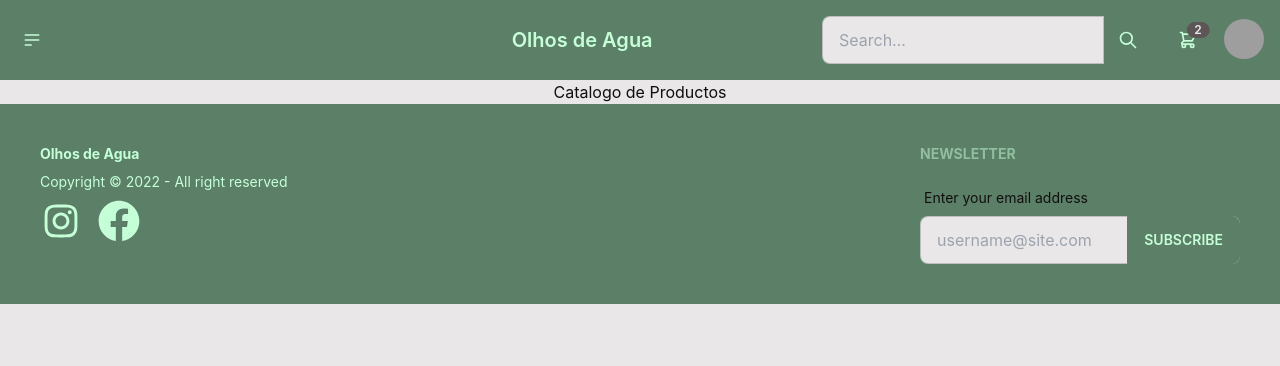
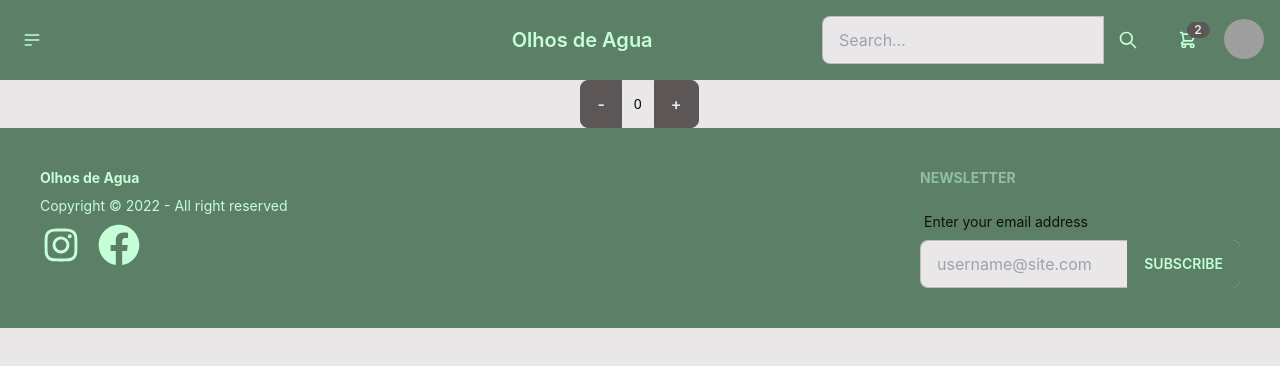
Before and after one commit to FelicitasPeredo/react-proyect, a React (Create React App) app: page / in a window 1280 px wide. Shown: the top 366 px of the page. Built offline with nearby package versions, Linux system fonts and the light colour scheme; grey boxes are pictures that could not be loaded; the HTML template or start-up script is replaced by a standard one.

Commit message:
ItemCount component

```diff
--- a/package.json
+++ b/package.json
@@ -38,6 +38,7 @@
     ]
   },
   "devDependencies": {
+    "@tailwindcss/typography": "^0.5.2",
     "tailwindcss": "^3.0.24"
   }
 }
--- /dev/null
+++ b/src/components/ItemCount.js
@@ -0,0 +1,23 @@
+import React from 'react'
+import { useState } from 'react'
+
+function ItemCount(props) {
+    const [cantidad, setCantidad] = useState(props.initial)
+    const onAdd = () => {
+        if (cantidad < props.stock) setCantidad(cantidad+1);
+    }
+
+    const onSubstract = () => {
+        if (cantidad > 0) setCantidad(cantidad-1);
+    }
+
+    return (
+        <div class="btn-group justify-center">
+            <button class="btn text-base" onClick={onSubstract}>-</button>
+            <div class="font-sans text-sm w-8 place-self-center">{cantidad}</div>
+            <button class="btn text-base" onClick={onAdd}>+</button>
+        </div>
+    )
+}
+
+export default ItemCount
--- a/src/components/ItemListContainer.js
+++ b/src/components/ItemListContainer.js
@@ -1,10 +1,12 @@
 import React from 'react'
+import ItemCount from './ItemCount'
 
 function ItemListContainer() {
   return (
     <div>
-        Catalogo de Productos
+      <ItemCount stock={3} initial={0}></ItemCount>
     </div>
+
   )
 }
 
--- a/tailwind.config.js
+++ b/tailwind.config.js
@@ -1,6 +1,6 @@
 module.exports = {
   content: ['./src/**/*.{js,ts,jsx,tsx}'],
-  plugins: [require('daisyui')],
+  plugins: [require('daisyui'), require('@tailwindcss/typography')],
     // daisyUI config (optional)
     daisyui: {
       styled: true,
```
Also changed, not shown: 1 other file (tests, documents, lock files or other folders).
